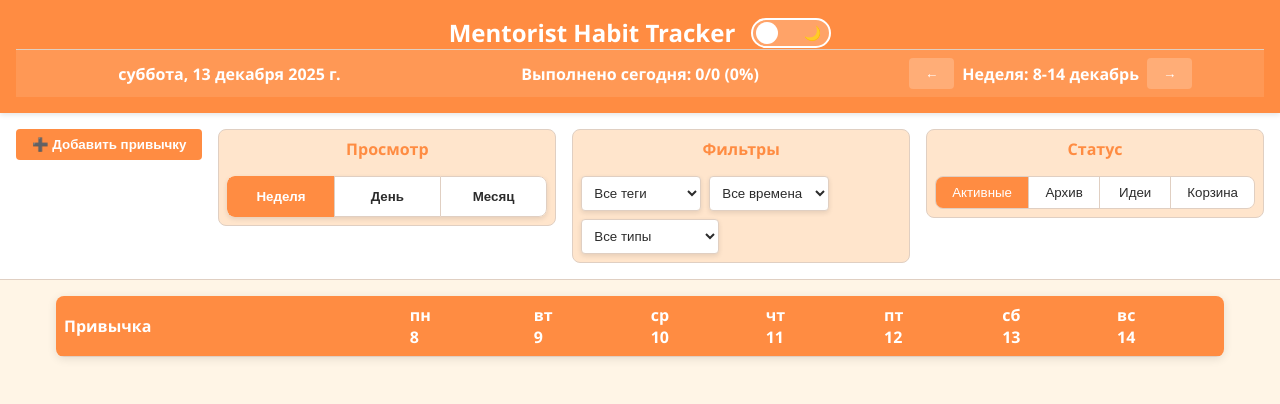
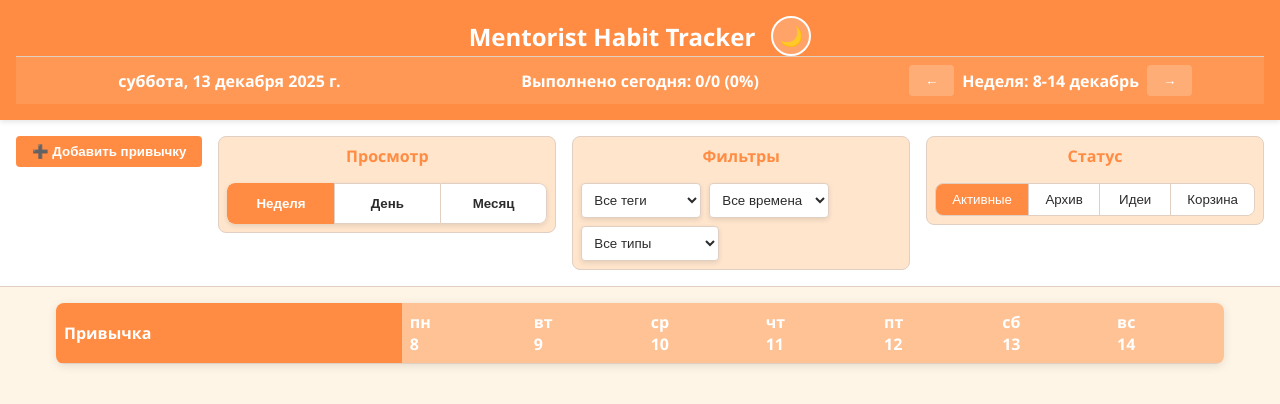
Before and after one commit to antonzaratustra/mentorist-habit-tracker, a plain HTML site: page index.html in a window 1280 px wide. Drawn offline with Linux system fonts and the light colour scheme.

Commit message:
Stable 9

```diff
--- a/css/main.css
+++ b/css/main.css
@@ -187,53 +187,22 @@ body {
 #theme-toggle {
   background: rgba(255, 255, 255, 0.2);
   border: 2px solid white;
-  border-radius: 30px;
-  width: 80px;
-  height: 30px;
-  padding: 0;
-  position: relative;
+  font-size: 1.2rem;
+  cursor: pointer;
+  color: white;
+  padding: 0.5rem;
+  border-radius: 50%;
   transition: all 0.3s ease;
-  cursor: pointer;
-}
-
-#theme-toggle::before {
-  content: '';
-  position: absolute;
-  width: 22px;
-  height: 22px;
-  border-radius: 50%;
-  background: white;
-  top: 2px;
-  left: 3px;
-  transition: all 0.3s ease;
-}
-
-#theme-toggle::after {
-  content: '🌙';
-  position: absolute;
-  right: 8px;
-  top: 50%;
-  transform: translateY(-50%);
-  font-size: 14px;
-}
-
-.theme-dark #theme-toggle::before {
-  left: 51px;
-}
-
-.theme-dark #theme-toggle::after {
-  content: '☀️';
-  left: 8px;
-  right: auto;
+  width: 40px;
+  height: 40px;
+  display: flex;
+  align-items: center;
+  justify-content: center;
 }
 
 #theme-toggle:hover {
   background: rgba(255, 255, 255, 0.3);
-  transform: scale(1.05);
-}
-
-#theme-toggle span {
-  display: none;
+  transform: scale(1.1);
 }
 
 .app-nav {
--- a/index.html
+++ b/index.html
@@ -13,7 +13,7 @@
         <div class="header-content">
             <h1>Mentorist Habit Tracker</h1>
             <div class="header-controls">
-                <button id="theme-toggle" class="icon-button"></button>
+                <button id="theme-toggle" class="icon-button"><span>🌙</span></button>
             </div>
         </div>
         <div class="header-stats">
--- a/js/app.js
+++ b/js/app.js
@@ -59,6 +59,12 @@ class HabitTrackerApp {
     const newTheme = currentTheme === 'dark' ? 'light' : 'dark';
 
     document.body.className = `theme-${newTheme}`;
+
+    // Update theme toggle button emoji
+    const themeToggle = document.getElementById('theme-toggle');
+    if (themeToggle) {
+      themeToggle.textContent = newTheme === 'dark' ? '🌙' : '☀️';
+    }
 
     // Save setting
     const settings = storage.getSettings();
--- a/js/ui.js
+++ b/js/ui.js
@@ -948,9 +948,9 @@ class UIManager {
     const completedDays = {};
     weekDates.forEach(date => {
       const dailyStats = statsManager.getDailyStats(date);
-      // When all habits are completed -> apply completed-day-header class (darker color)
-      // When not all habits are completed -> no special class (lighter color)
-      completedDays[date] = dailyStats.percentage === 100;
+      // When all habits are completed -> no special class (lighter color)
+      // When not all habits are completed -> apply completed-day-header class (darker color)
+      completedDays[date] = dailyStats.percentage !== 100;
     });
 
     let html = `
```
